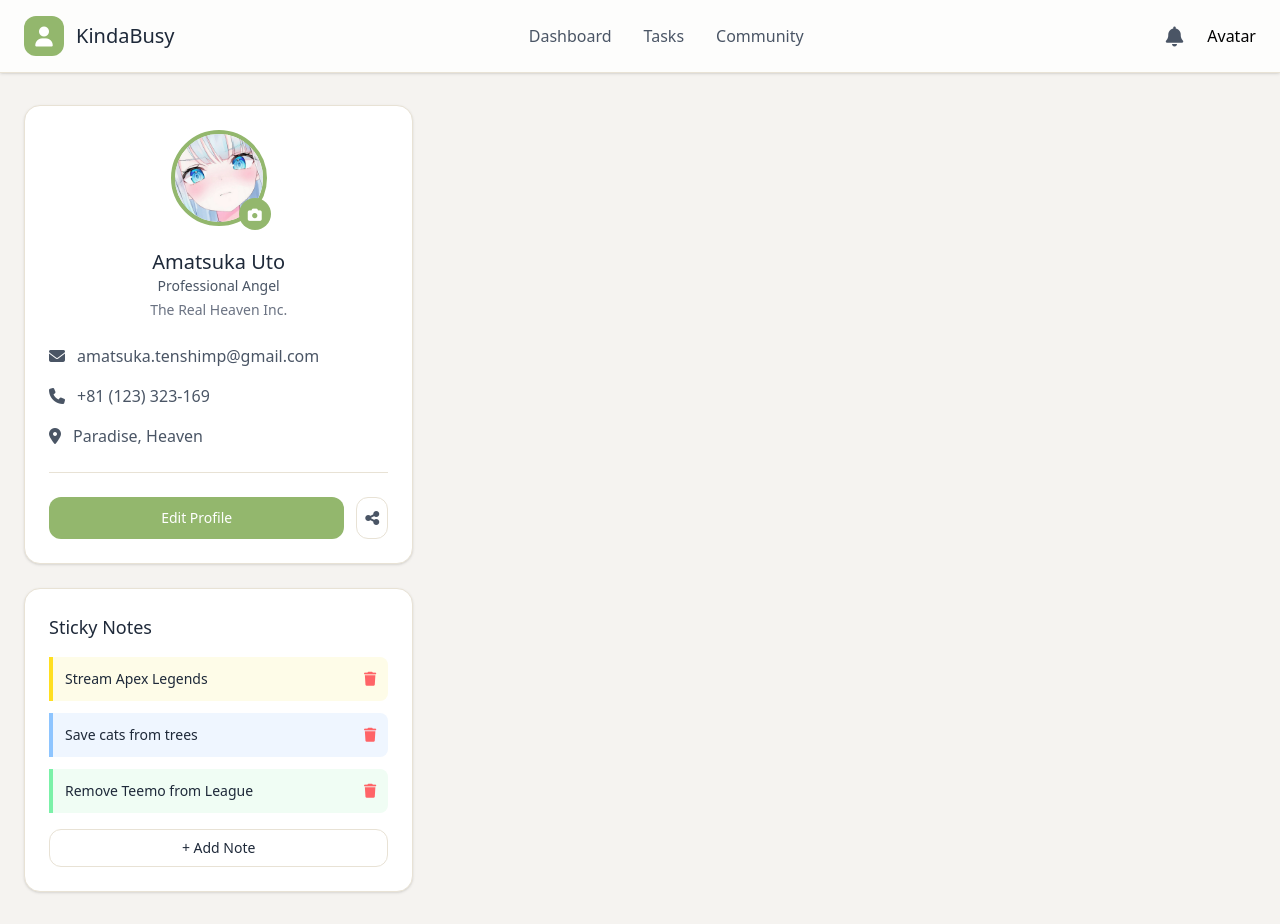
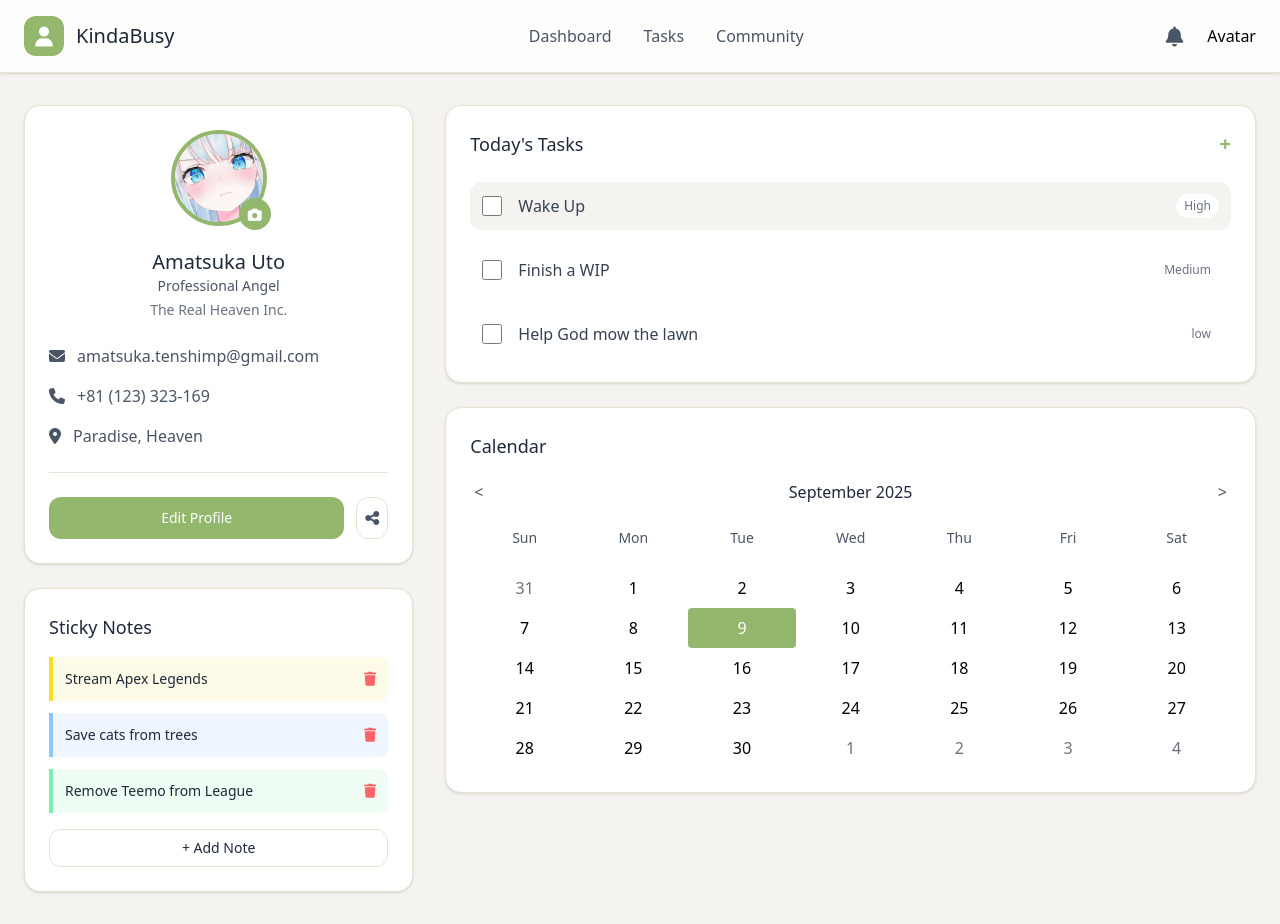
Before and after one commit to MarkLorens/KindaBusy, a React (Vite) app: page / in a window 1280 px wide. Built offline with nearby package versions, Linux system fonts and the light colour scheme.

Commit message:
Calendar implemented

```diff
--- a/package.json
+++ b/package.json
@@ -11,6 +11,7 @@
   },
   "dependencies": {
     "@tailwindcss/vite": "^4.1.12",
+    "date-fns": "^4.1.0",
     "react": "^19.1.1",
     "react-dom": "^19.1.1",
     "tailwindcss": "^4.1.12"
--- /dev/null
+++ b/src/components/calendar.jsx
@@ -0,0 +1,109 @@
+import { useState } from "react";
+import {
+  addMonths,
+  subMonths,
+  format,
+  startOfMonth,
+  endOfMonth,
+  startOfWeek,
+  endOfWeek,
+  addDays,
+  isSameMonth,
+  isSameDay,
+} from "date-fns";
+
+const Calendar = () => {
+  const [currentMonth, setCurrentMonth] = useState(new Date());
+  const [selectedDate, setSelectedDate] = useState(new Date());
+
+  const monthStart = startOfMonth(currentMonth);
+  const monthEnd = endOfMonth(monthStart);
+  const startDate = startOfWeek(monthStart);
+  const endDate = endOfWeek(monthEnd);
+
+  const nextMonth = () => setCurrentMonth(addMonths(currentMonth, 1));
+  const prevMonth = () => setCurrentMonth(subMonths(currentMonth, 1));
+
+  const renderHeader = () => (
+    <div
+      id="Calendar-Month-Buttons"
+      className="flex items-center justify-between mb-5"
+    >
+      <button className="p-1 text-gray-600 hover:bg-cream rounded cursor-pointer">
+        {"<"}
+      </button>
+      <span className="font-medium text-gray-800">
+        {format(currentMonth, "MMMM yyyy")}
+      </span>
+      <button className="p-1 text-gray-600 hover:bg-cream rounded cursor-pointer">
+        {">"}
+      </button>
+    </div>
+  );
+
+  const renderDays = () => {
+    const days = [];
+    const date = startOfWeek(new Date());
+    for (let i = 0; i < 7; i++) {
+      days.push(
+        <div
+          key={i}
+          className="text-center font-medium text-sm text-gray-600 mb-5"
+        >
+          {format(addDays(date, i), "EEE")}
+        </div>
+      );
+    }
+    return <div className="grid grid-cols-7">{days}</div>;
+  };
+
+  const renderDates = () => {
+    const rows = [];
+    let days = [];
+    let day = startDate;
+
+    while (day <= endDate) {
+      for (let i = 0; i < 7; i++) {
+        const cloneDay = day;
+        days.push(
+          <div
+            key={day}
+            className={`p-2 text-center cursor-pointer rounded
+              ${!isSameMonth(day, monthStart) ? "text-gray-500" : ""}
+              ${
+                isSameDay(day, selectedDate)
+                  ? "bg-sage text-white"
+                  : "hover:bg-sage/50"
+              }
+            `}
+            onClick={() => setSelectedDate(cloneDay)}
+          >
+            {format(day, "d")}
+          </div>
+        );
+        day = addDays(day, 1);
+      }
+      rows.push(
+        <div className="grid grid-cols-7" key={day}>
+          {days}
+        </div>
+      );
+      days = [];
+    }
+    return <div>{rows}</div>;
+  };
+
+  return (
+    <div
+      id="Calendar"
+      className="bg-white rounded-2xl p-6 shadow-sm border border-warm"
+    >
+      <h3 className="text-lg font-medium text-gray-800 mb-4">Calendar</h3>
+      {renderHeader()}
+      {renderDays()}
+      {renderDates()}
+    </div>
+  );
+};
+
+export default Calendar;
--- a/src/pages/home.jsx
+++ b/src/pages/home.jsx
@@ -1,3 +1,4 @@
+import Calendar from "../components/calendar";
 import Navbar from "../components/navbar";
 
 const Home = () => {
@@ -93,7 +94,62 @@ const Home = () => {
               </div>
             </div>
           </div>
-          <div id="Main-Dashboard"></div>
+          <div id="Main-Dashboard" className="lg:col-span-2 space-y-6">
+            <div
+              id="Today-Task"
+              className="bg-white rounded-2xl shadow-sm border border-warm p-6"
+            >
+              <div
+                id="Task-Title"
+                className="flex items-center justify-between mb-6"
+              >
+                <h3 className="text-lg font-medium text-gray-800">
+                  Today's Tasks
+                </h3>
+                <button className="text-sage text-xl font-bold hover:text-sage/80 transition-colors cursor-pointer">
+                  +
+                </button>
+              </div>
+              <div id="Task-Items" className="space-y-4">
+                <div className="flex items-center space-x-4 p-3 bg-cream rounded-xl">
+                  <input
+                    type="checkbox"
+                    className="w-5 h-5 text-sage rounded border-gray-300"
+                  />
+                  <span className="flex-1 text-gray-700">Wake Up</span>
+                  <span className="text-xs text-gray-500 bg-white px-2 py-1 rounded-full">
+                    High
+                  </span>
+                </div>
+                <div className="flex items-center space-x-4 p-3">
+                  <input
+                    type="checkbox"
+                    className="w-5 h-5 text-sage rounded border-gray-300"
+                  />
+                  <span className="flex-1 text-gray-700">Finish a WIP</span>
+                  <span className="text-xs text-gray-500 bg-white px-2 py-1 rounded-full">
+                    Medium
+                  </span>
+                </div>
+                <div className="flex items-center space-x-4 p-3">
+                  <input
+                    type="checkbox"
+                    className="w-5 h-5 text-sage rounded border-gray-300"
+                  />
+                  <span className="flex-1 text-gray-700">
+                    Help God mow the lawn
+                  </span>
+                  <span className="text-xs text-gray-500 bg-white px-2 py-1 rounded-full">
+                    low
+                  </span>
+                </div>
+              </div>
+            </div>
+            <div id="Middle-Tools">
+              <Calendar />
+            </div>
+            <div id="Bottom-Section"></div>
+          </div>
         </div>
       </main>
     </div>
```
Also changed, not shown: 1 other file (tests, documents, lock files or other folders).
